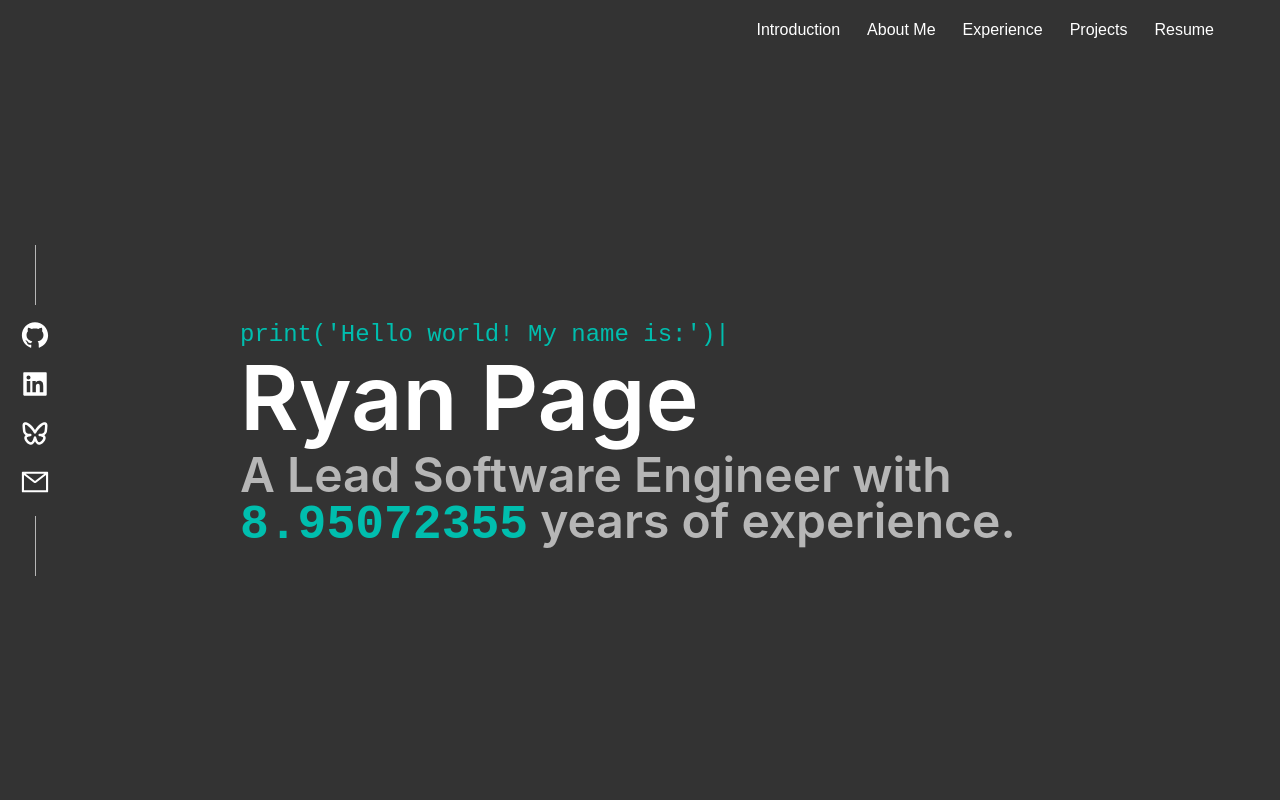
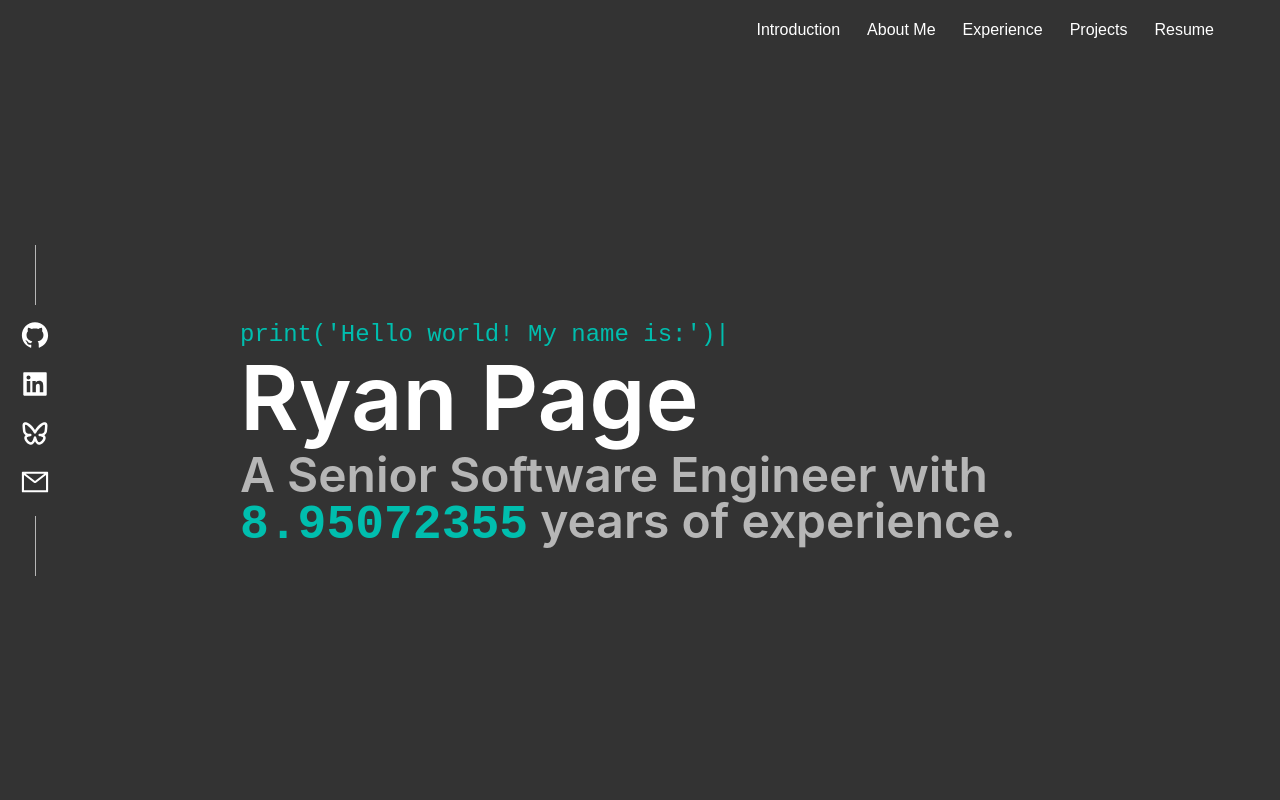
Before and after one commit to ryanpag3/ryana.page, a React (Create React App) app: page / in a window 1280 px wide. Shown: the top 800 px of the page. Built offline with nearby package versions, Linux system fonts and the light colour scheme.

Commit message:
Update Introduction.tsx

```diff
--- a/src/screens/Home/sections/Introduction.tsx
+++ b/src/screens/Home/sections/Introduction.tsx
@@ -84,7 +84,7 @@ export default function IntroSection() {
     repeat={Infinity}
   />
   const two = <h2 className="big-heading">Ryan Page</h2>;
-  const three = <h3>A Lead Software Engineer with <YoEContainer><FlexCenter><YearsOfExperience>{yearsOfExperience}</YearsOfExperience></FlexCenter></YoEContainer> years of experience.</h3>;
+  const three = <h3>A Senior Software Engineer with <YoEContainer><FlexCenter><YearsOfExperience>{yearsOfExperience}</YearsOfExperience></FlexCenter></YoEContainer> years of experience.</h3>;
   const four = <SocialBarsContainer><SocialsBarMobile /></SocialBarsContainer>
   const items = width > 768 ? [one, two, three] : [one, two, three, four];
 
```
